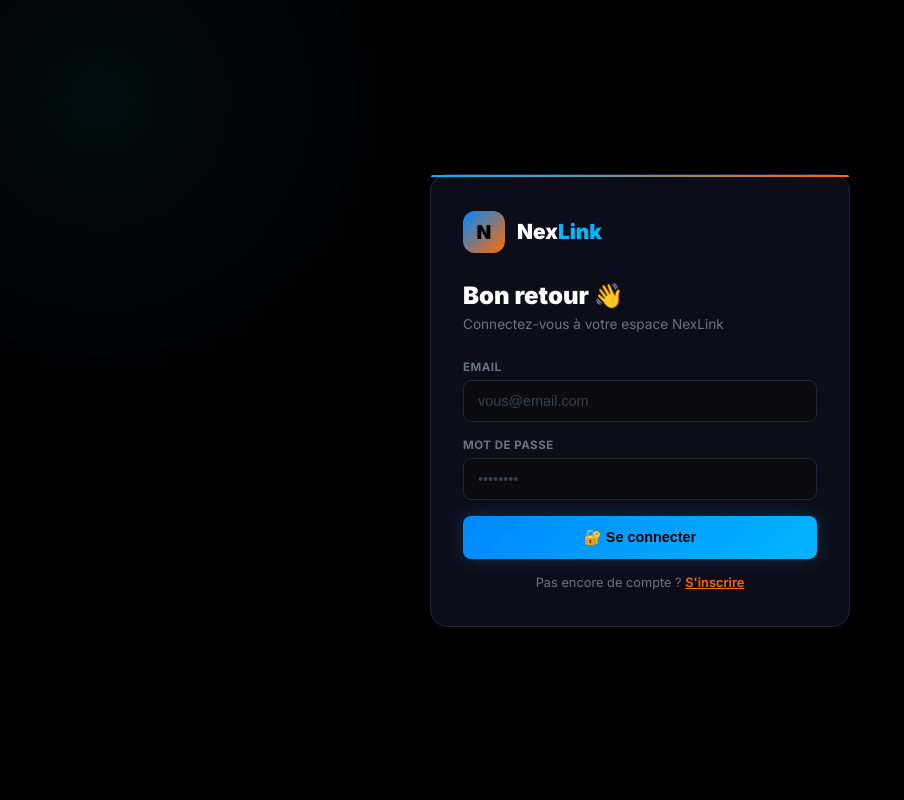
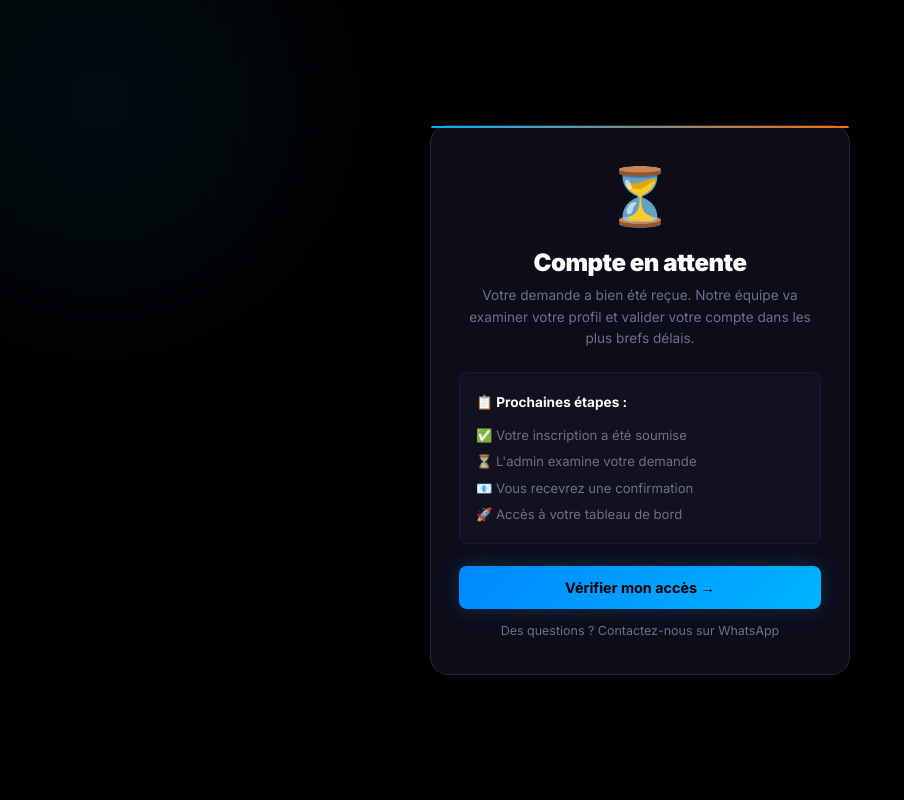
Before and after one commit to abdoulacherif/nexlink, a Flask app: page /login in a window 1280 px wide. Shown: the whole page, without its empty margins (0-904 px from the left). Run offline with Flask 3, Linux system fonts and the light colour scheme.

Commit message:
Update login.html

```diff
--- a/templates/auth/login.html
+++ b/templates/auth/login.html
@@ -3,92 +3,43 @@
 <head>
 <meta charset="UTF-8">
 <meta name="viewport" content="width=device-width, initial-scale=1.0">
-<title>NexLink · Connexion</title>
+<title>NexLink · En attente</title>
 <style>
-@import url('https://fonts.googleapis.com/css2?family=Inter:wght@400;500;600;700;800;900&display=swap');
+@import url('https://fonts.googleapis.com/css2?family=Inter:wght@400;600;700;800;900&display=swap');
 *{box-sizing:border-box;margin:0;padding:0}
-:root{--bg:#000;--bg2:#0a0a0f;--card:#0d0d1a;--border2:#252540;--neon:#00b4ff;--neon2:#0088ff;--orange:#ff6b00;--orange2:#ff8c00;--white:#fff;--muted:#6b7280;--muted2:#374151;--danger:#ff3366;--rs:8px;}
+:root{--bg:#000;--card:#0d0d1a;--card2:#111120;--border:#1a1a2e;--border2:#252540;--neon:#00b4ff;--neon2:#0088ff;--orange:#ff6b00;--orange2:#ff8c00;--white:#fff;--muted:#6b7280;--success:#00ff88;--rs:8px;}
 html,body{min-height:100%;font-family:'Inter',system-ui,sans-serif;background:var(--bg);color:var(--white)}
 .page{min-height:100vh;display:flex;align-items:center;justify-content:center;padding:24px;position:relative;overflow:hidden;}
-.page::before{content:'';position:absolute;width:600px;height:600px;border-radius:50%;background:radial-gradient(circle,rgba(0,180,255,.07) 0%,transparent 70%);top:-200px;left:-200px;pointer-events:none;}
-.page::after{content:'';position:absolute;width:500px;height:500px;border-radius:50%;background:radial-gradient(circle,rgba(255,107,0,.06) 0%,transparent 70%);bottom:-150px;right:-150px;pointer-events:none;}
-.box{background:var(--card);border:1px solid var(--border2);border-radius:18px;padding:36px 32px;width:100%;max-width:420px;position:relative;z-index:1;}
+.page::before{content:'';position:absolute;width:600px;height:600px;border-radius:50%;background:radial-gradient(circle,rgba(0,180,255,.07) 0%,transparent 70%);top:-200px;left:-200px;}
+.page::after{content:'';position:absolute;width:500px;height:500px;border-radius:50%;background:radial-gradient(circle,rgba(255,107,0,.06) 0%,transparent 70%);bottom:-150px;right:-150px;}
+.box{background:var(--card);border:1px solid var(--border2);border-radius:18px;padding:36px 28px;width:100%;max-width:420px;position:relative;z-index:1;text-align:center;}
 .box::before{content:'';position:absolute;top:0;left:0;right:0;height:2px;border-radius:18px 18px 0 0;background:linear-gradient(90deg,var(--neon),var(--orange));}
-.logo{display:flex;align-items:center;gap:12px;margin-bottom:28px}
-.logo-mark{width:42px;height:42px;border-radius:12px;background:linear-gradient(135deg,var(--neon2),var(--orange));display:flex;align-items:center;justify-content:center;font-size:1.2rem;font-weight:900;color:#000;}
-.logo-text{font-size:1.3rem;font-weight:900}.logo-text .a{color:var(--neon)}
-.title{font-size:1.5rem;font-weight:900;margin-bottom:6px}.sub{font-size:.85rem;color:var(--muted);margin-bottom:28px}
-.form{display:flex;flex-direction:column;gap:16px}
-.fgroup{display:flex;flex-direction:column;gap:6px}
-.fgroup label{font-size:.72rem;font-weight:700;color:var(--muted);text-transform:uppercase;letter-spacing:.5px}
-.fgroup input{background:var(--bg2);border:1px solid var(--border2);border-radius:var(--rs);padding:12px 14px;color:var(--white);font-size:.9rem;outline:none;transition:border-color .15s,box-shadow .15s;width:100%;}
-.fgroup input::placeholder{color:var(--muted2)}
-.fgroup input:focus{border-color:var(--neon);box-shadow:0 0 0 3px rgba(0,180,255,.1);}
-.btn{display:flex;align-items:center;justify-content:center;gap:8px;padding:13px;border-radius:var(--rs);font-size:.9rem;font-weight:700;cursor:pointer;border:none;transition:all .15s;width:100%;}
+.ico{font-size:3.5rem;margin-bottom:18px;display:block}
+.title{font-size:1.5rem;font-weight:900;margin-bottom:8px;letter-spacing:-0.5px}
+.sub{font-size:.85rem;color:var(--muted);margin-bottom:22px;line-height:1.6}
+.steps{background:var(--card2);border:1px solid var(--border);border-radius:var(--rs);padding:16px;text-align:left;font-size:.82rem;color:var(--muted);line-height:2;margin-bottom:22px;}
+.steps strong{color:var(--white);display:block;margin-bottom:6px;font-size:.85rem}
+.btn{display:flex;align-items:center;justify-content:center;gap:8px;padding:13px;border-radius:var(--rs);font-size:.9rem;font-weight:700;cursor:pointer;border:none;transition:all .15s;width:100%;text-decoration:none;}
 .btn-neon{background:linear-gradient(135deg,var(--neon2),var(--neon));color:#000;box-shadow:0 0 20px rgba(0,180,255,.2);}
-.btn-neon:hover{box-shadow:0 0 30px rgba(0,180,255,.35);}
-.btn:disabled{opacity:.5;cursor:not-allowed}
-.err-box{background:rgba(255,51,102,.08);border:1px solid rgba(255,51,102,.25);border-radius:var(--rs);padding:11px 14px;font-size:.82rem;color:var(--danger);display:none;}
-.footer-link{text-align:center;font-size:.8rem;color:var(--muted)}.footer-link a{color:var(--orange);font-weight:600}
-.toast{position:fixed;bottom:20px;left:50%;transform:translateX(-50%);background:#111120;border:1px solid #252540;border-radius:10px;padding:10px 22px;font-size:.83rem;opacity:0;transition:opacity .2s;pointer-events:none;z-index:99;}
+.foot{margin-top:14px;font-size:.78rem;color:var(--muted)}
 </style>
 </head>
 <body>
 <div class="page">
   <div class="box">
-    <div class="logo">
-      <div class="logo-mark">N</div>
-      <div class="logo-text">Nex<span class="a">Link</span></div>
+    <span class="ico">⏳</span>
+    <div class="title">Compte en attente</div>
+    <div class="sub">Votre demande a bien été reçue. Notre équipe va examiner votre profil et valider votre compte dans les plus brefs délais.</div>
+    <div class="steps">
+      <strong>📋 Prochaines étapes :</strong>
+      ✅ Votre inscription a été soumise<br>
+      ⏳ L'admin examine votre demande<br>
+      📧 Vous recevrez une confirmation<br>
+      🚀 Accès à votre tableau de bord
     </div>
-    <div class="title">Bon retour 👋</div>
-    <div class="sub">Connectez-vous à votre espace NexLink</div>
-    <form class="form" id="loginForm">
-      <div class="fgroup">
-        <label>Email</label>
-        <input type="email" id="email" placeholder="vous@email.com" required>
-      </div>
-      <div class="fgroup">
-        <label>Mot de passe</label>
-        <input type="password" id="password" placeholder="••••••••" required>
-      </div>
-      <div class="err-box" id="errBox"></div>
-      <button type="submit" class="btn btn-neon" id="submitBtn">🔐 Se connecter</button>
-      <div class="footer-link">Pas encore de compte ? <a href="/">S'inscrire</a></div>
-    </form>
+    <a href="/login" class="btn btn-neon">Vérifier mon accès →</a>
+    <div class="foot">Des questions ? Contactez-nous sur WhatsApp</div>
   </div>
 </div>
-<div class="toast" id="toast"></div>
-<script>
-function toast(msg,dur=2500){const t=document.getElementById('toast');t.textContent=msg;t.style.opacity='1';clearTimeout(t._t);t._t=setTimeout(()=>t.style.opacity='0',dur);}
-document.getElementById('loginForm').addEventListener('submit', async e => {
-  e.preventDefault();
-  const err = document.getElementById('errBox');
-  err.style.display = 'none';
-  const email = document.getElementById('email').value.trim();
-  const password = document.getElementById('password').value;
-  const btn = document.getElementById('submitBtn');
-  btn.disabled = true; btn.textContent = '⏳ Connexion…';
-  try {
-    const r = await fetch('/login', {
-      method: 'POST',
-      headers: {'Content-Type': 'application/json'},
-      body: JSON.stringify({email, password})
-    });
-    const data = await r.json();
-    if (data.error) {
-      err.textContent = '❌ ' + data.error;
-      err.style.display = 'block';
-      btn.disabled = false; btn.textContent = '🔐 Se connecter';
-      return;
-    }
-    toast('✅ Connexion réussie !');
-    setTimeout(() => window.location.href = data.redirect || '/dashboard', 600);
-  } catch(e) {
-    err.textContent = '❌ Erreur réseau. Réessayez.';
-    err.style.display = 'block';
-    btn.disabled = false; btn.textContent = '🔐 Se connecter';
-  }
-});
-</script>
 </body>
 </html>
```
